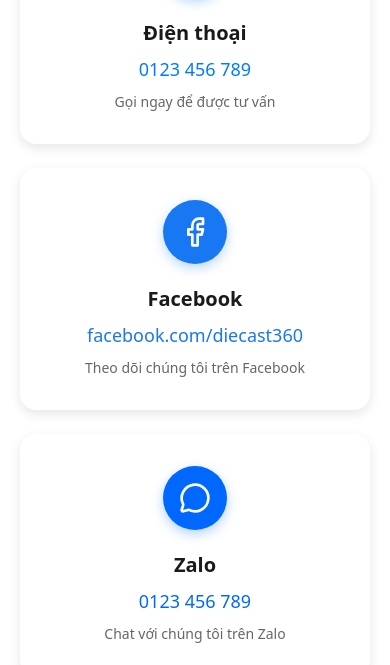
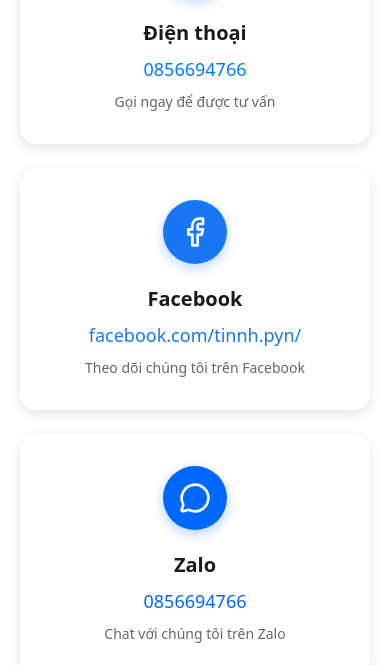
Before and after one commit to nguyenhoangtin1404/Diecast360, a React app in the folder frontend/: page /contact in a window 390 px wide. Shown: the part 458-1123 px from the top of the page. Built offline with nearby package versions, Linux system fonts and the light colour scheme; no server answers; the HTML template or start-up script is replaced by a standard one.

Commit message:
fix: Update contact information on ContactPage
- Changed phone number and associated links to the new contact number.
- Updated Facebook and Zalo links to reflect the new profiles.
- Ensured all references to the old contact details are replaced for consistency.

```diff
--- a/frontend/src/pages/ContactPage.tsx
+++ b/frontend/src/pages/ContactPage.tsx
@@ -48,7 +48,7 @@
             e.currentTarget.style.transform = 'translateY(0)';
             e.currentTarget.style.boxShadow = '0 4px 12px rgba(0, 0, 0, 0.1)';
           }}
-          onClick={() => window.location.href = 'tel:+84123456789'}>
+          onClick={() => window.location.href = 'tel:+84856694766'}>
             <div style={{
               width: '64px',
               height: '64px',
@@ -71,7 +71,7 @@
               Điện thoại
             </h3>
             <a
-              href="tel:+84123456789"
+              href="tel:+84856694766"
               style={{
                 fontSize: '18px',
                 color: '#007bff',
@@ -86,7 +86,7 @@
                 e.currentTarget.style.textDecoration = 'none';
               }}
             >
-              0123 456 789
+              0856694766
             </a>
             <p style={{
               fontSize: '14px',
@@ -115,7 +115,7 @@
             e.currentTarget.style.transform = 'translateY(0)';
             e.currentTarget.style.boxShadow = '0 4px 12px rgba(0, 0, 0, 0.1)';
           }}
-          onClick={() => window.open('https://www.facebook.com/diecast360', '_blank')}>
+          onClick={() => window.open('https://www.facebook.com/tinnh.pyn/', '_blank')}>
             <div style={{
               width: '64px',
               height: '64px',
@@ -138,7 +138,7 @@
               Facebook
             </h3>
             <a
-              href="https://www.facebook.com/diecast360"
+              href="https://www.facebook.com/tinnh.pyn/"
               target="_blank"
               rel="noopener noreferrer"
               style={{
@@ -155,7 +155,7 @@
                 e.currentTarget.style.textDecoration = 'none';
               }}
             >
-              facebook.com/diecast360
+              facebook.com/tinnh.pyn/
             </a>
             <p style={{
               fontSize: '14px',
@@ -184,7 +184,7 @@
             e.currentTarget.style.transform = 'translateY(0)';
             e.currentTarget.style.boxShadow = '0 4px 12px rgba(0, 0, 0, 0.1)';
           }}
-          onClick={() => window.open('https://zalo.me/0123456789', '_blank')}>
+          onClick={() => window.open('https://zalo.me/0856694766', '_blank')}>
             <div style={{
               width: '64px',
               height: '64px',
@@ -207,7 +207,7 @@
               Zalo
             </h3>
             <a
-              href="https://zalo.me/0123456789"
+              href="https://zalo.me/0856694766"
               target="_blank"
               rel="noopener noreferrer"
               style={{
@@ -224,7 +224,7 @@
                 e.currentTarget.style.textDecoration = 'none';
               }}
             >
-              0123 456 789
+              0856694766
             </a>
             <p style={{
               fontSize: '14px',
```
